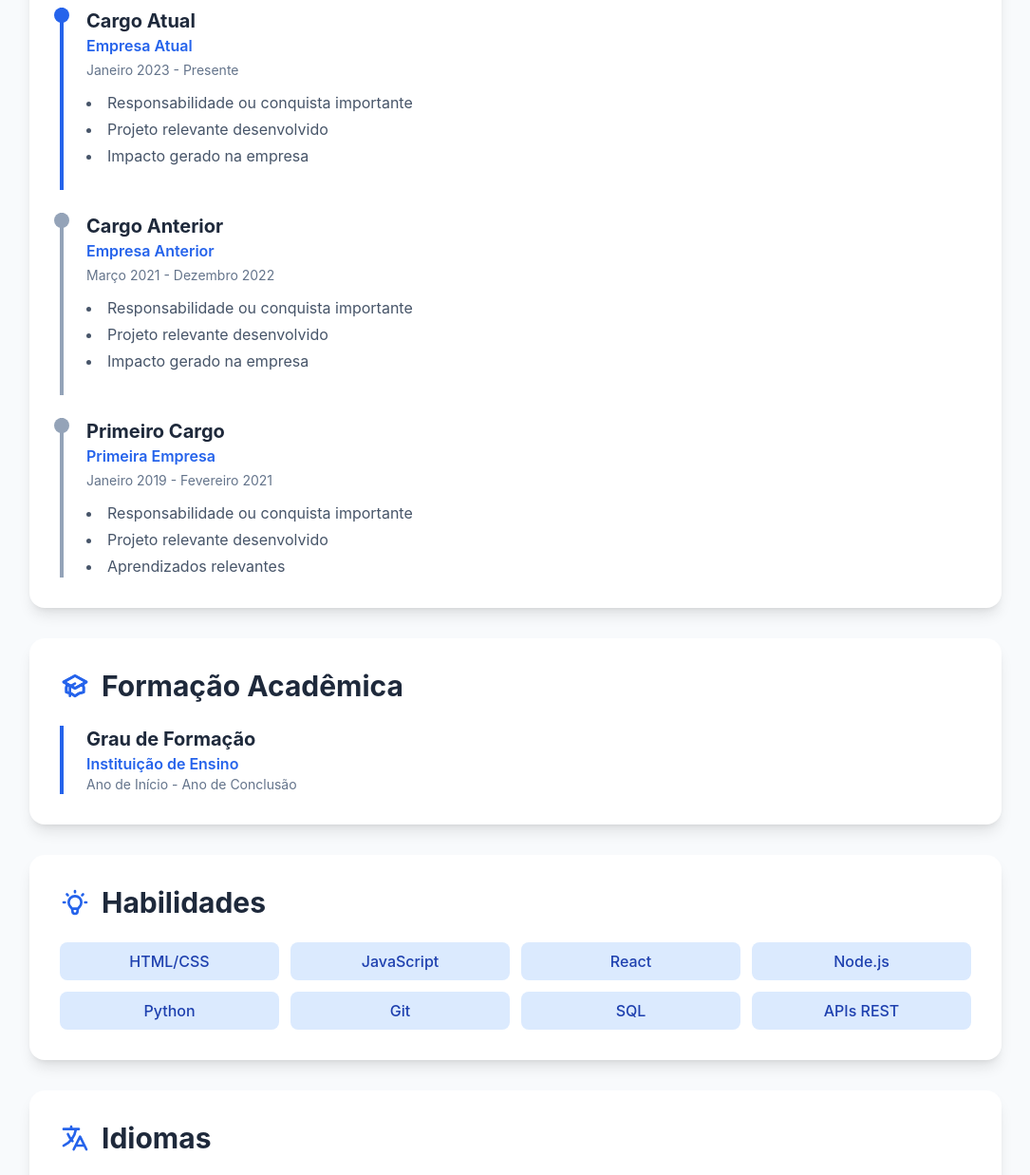
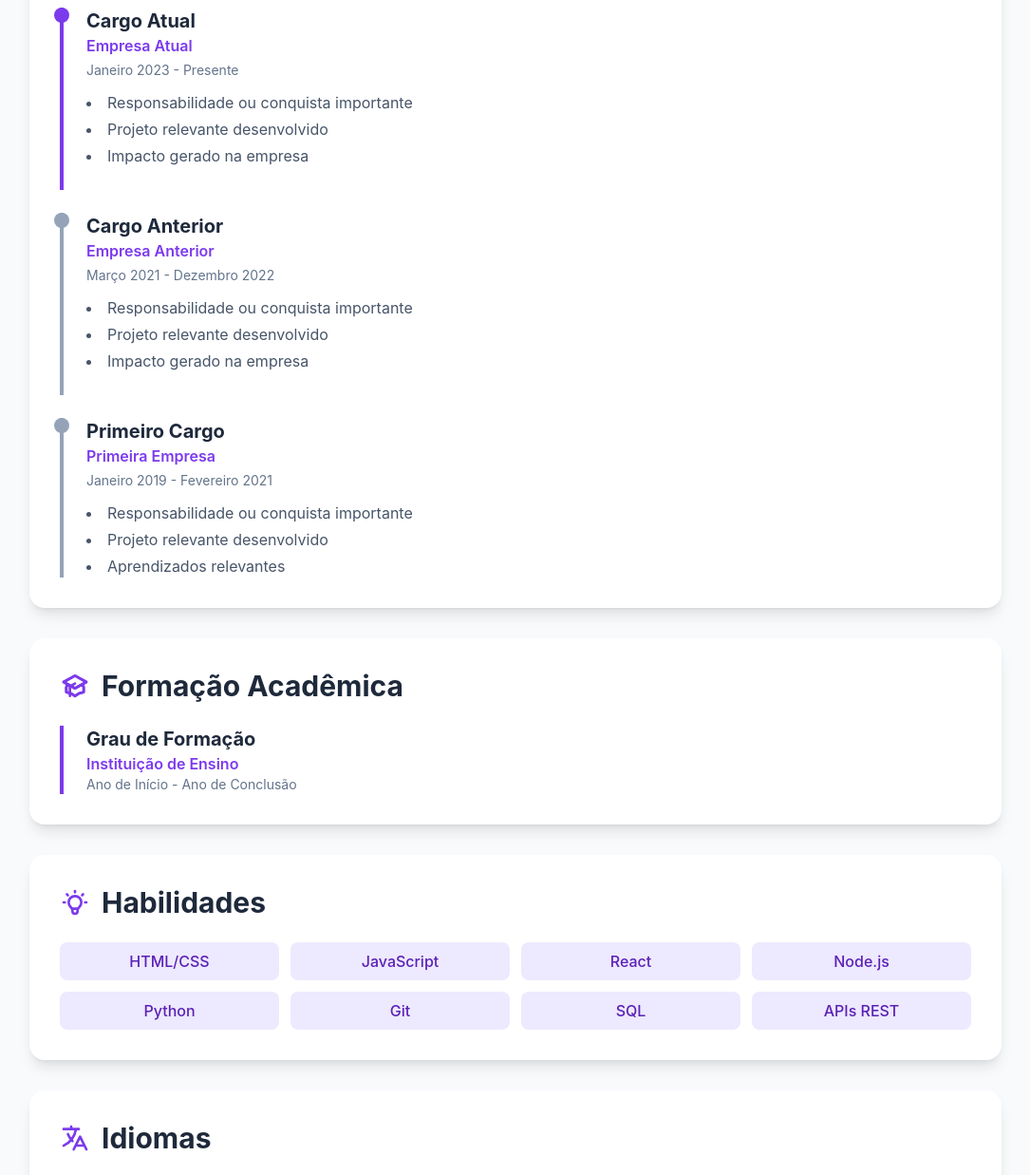
Before and after one commit to ANT-devolper/ANT-devolper.github.io, a plain HTML site: page index.html in a window 1280 px wide. Shown: the part 620-1857 px from the top of the page at 95% size, without its empty margins (97-1182 px from the left). Drawn offline with nearby package versions, Linux system fonts and the light colour scheme.

Commit message:
Atualiza cores do tema para violeta e altera nome exibido para "Augusto"

```diff
--- a/index.html
+++ b/index.html
@@ -34,7 +34,7 @@
     <!-- Toggle Theme Button -->
     <button
       id="themeToggle"
-      class="fixed top-4 right-4 z-50 p-3 rounded-full bg-blue-600 hover:bg-blue-700 text-white shadow-lg transition-all duration-300 hover:scale-110"
+      class="fixed top-4 right-4 z-50 p-3 rounded-full bg-violet-600 hover:bg-violet-700 text-white shadow-lg transition-all duration-300 hover:scale-110"
     >
       <svg
         id="sunIcon"
@@ -73,7 +73,7 @@
           class="bg-white dark:bg-slate-800 rounded-2xl shadow-xl overflow-hidden mb-8 transform transition-all duration-300 hover:shadow-2xl"
         >
           <div
-            class="bg-gradient-to-r from-blue-600 to-blue-800 dark:from-blue-700 dark:to-blue-900 px-8 py-12 sm:px-12"
+            class="bg-gradient-to-r from-violet-600 to-violet-800 dark:from-violet-700 dark:to-violet-900 px-8 py-12 sm:px-12"
           >
             <div class="flex flex-col sm:flex-row items-center gap-8">
               <!-- Foto -->
@@ -88,9 +88,9 @@
               <!-- Informações Principais -->
               <div class="flex-1 text-center sm:text-left">
                 <h1 class="text-4xl sm:text-5xl font-bold text-white mb-2">
-                  Bom dia
+                  Augusto
                 </h1>
-                <p class="text-xl text-blue-100 mb-6">Sua Profissão</p>
+                <p class="text-xl text-violet-100 mb-6">Sua Profissão</p>
 
                 <!-- Contatos -->
                 <div class="flex flex-col sm:flex-row gap-4 text-white">
@@ -112,7 +112,7 @@
                     </svg>
                     <a
                       href="mailto:seu.email@exemplo.com"
-                      class="hover:text-blue-200 transition-colors"
+                      class="hover:text-violet-200 transition-colors"
                       >seu.email@exemplo.com</a
                     >
                   </div>
@@ -134,7 +134,7 @@
                     </svg>
                     <a
                       href="tel:+5511999999999"
-                      class="hover:text-blue-200 transition-colors"
+                      class="hover:text-violet-200 transition-colors"
                       >(11) 99999-9999</a
                     >
                   </div>
@@ -153,7 +153,7 @@
                     <a
                       href="https://www.linkedin.com/in/seu-perfil"
                       target="_blank"
-                      class="hover:text-blue-200 transition-colors"
+                      class="hover:text-violet-200 transition-colors"
                       >linkedin.com/in/seu-perfil</a
                     >
                   </div>
@@ -171,7 +171,7 @@
             class="text-3xl font-bold text-slate-800 dark:text-white mb-4 flex items-center gap-3"
           >
             <svg
-              class="w-8 h-8 text-blue-600 dark:text-blue-400"
+              class="w-8 h-8 text-violet-600 dark:text-violet-400"
               fill="none"
               stroke="currentColor"
               viewBox="0 0 24 24"
@@ -200,7 +200,7 @@
             class="text-3xl font-bold text-slate-800 dark:text-white mb-6 flex items-center gap-3"
           >
             <svg
-              class="w-8 h-8 text-blue-600 dark:text-blue-400"
+              class="w-8 h-8 text-violet-600 dark:text-violet-400"
               fill="none"
               stroke="currentColor"
               viewBox="0 0 24 24"
@@ -218,15 +218,17 @@
           <div class="space-y-6">
             <!-- Experiência 1 -->
             <div
-              class="border-l-4 border-blue-600 dark:border-blue-400 pl-6 pb-6 relative"
+              class="border-l-4 border-violet-600 dark:border-violet-400 pl-6 pb-6 relative"
             >
               <div
-                class="absolute w-4 h-4 bg-blue-600 dark:bg-blue-400 rounded-full -left-[10px] top-0"
+                class="absolute w-4 h-4 bg-violet-600 dark:bg-violet-400 rounded-full -left-[10px] top-0"
               ></div>
               <h3 class="text-xl font-bold text-slate-800 dark:text-white">
                 Cargo Atual
               </h3>
-              <p class="text-blue-600 dark:text-blue-400 font-semibold mb-1">
+              <p
+                class="text-violet-600 dark:text-violet-400 font-semibold mb-1"
+              >
                 Empresa Atual
               </p>
               <p class="text-slate-500 dark:text-slate-400 text-sm mb-3">
@@ -251,7 +253,9 @@
               <h3 class="text-xl font-bold text-slate-800 dark:text-white">
                 Cargo Anterior
               </h3>
-              <p class="text-blue-600 dark:text-blue-400 font-semibold mb-1">
+              <p
+                class="text-violet-600 dark:text-violet-400 font-semibold mb-1"
+              >
                 Empresa Anterior
               </p>
               <p class="text-slate-500 dark:text-slate-400 text-sm mb-3">
@@ -276,7 +280,9 @@
               <h3 class="text-xl font-bold text-slate-800 dark:text-white">
                 Primeiro Cargo
               </h3>
-              <p class="text-blue-600 dark:text-blue-400 font-semibold mb-1">
+              <p
+                class="text-violet-600 dark:text-violet-400 font-semibold mb-1"
+              >
                 Primeira Empresa
               </p>
               <p class="text-slate-500 dark:text-slate-400 text-sm mb-3">
@@ -301,7 +307,7 @@
             class="text-3xl font-bold text-slate-800 dark:text-white mb-6 flex items-center gap-3"
           >
             <svg
-              class="w-8 h-8 text-blue-600 dark:text-blue-400"
+              class="w-8 h-8 text-violet-600 dark:text-violet-400"
               fill="none"
               stroke="currentColor"
               viewBox="0 0 24 24"
@@ -329,11 +335,13 @@
           </h2>
 
           <div class="space-y-4">
-            <div class="border-l-4 border-blue-600 dark:border-blue-400 pl-6">
+            <div
+              class="border-l-4 border-violet-600 dark:border-violet-400 pl-6"
+            >
               <h3 class="text-xl font-bold text-slate-800 dark:text-white">
                 Grau de Formação
               </h3>
-              <p class="text-blue-600 dark:text-blue-400 font-semibold">
+              <p class="text-violet-600 dark:text-violet-400 font-semibold">
                 Instituição de Ensino
               </p>
               <p class="text-slate-500 dark:text-slate-400 text-sm">
@@ -351,7 +359,7 @@
             class="text-3xl font-bold text-slate-800 dark:text-white mb-6 flex items-center gap-3"
           >
             <svg
-              class="w-8 h-8 text-blue-600 dark:text-blue-400"
+              class="w-8 h-8 text-violet-600 dark:text-violet-400"
               fill="none"
               stroke="currentColor"
               viewBox="0 0 24 24"
@@ -368,35 +376,35 @@
 
           <div class="grid grid-cols-2 sm:grid-cols-3 md:grid-cols-4 gap-3">
             <span
-              class="px-4 py-2 bg-blue-100 dark:bg-blue-900 text-blue-800 dark:text-blue-200 rounded-lg text-center font-medium hover:scale-105 transition-transform"
+              class="px-4 py-2 bg-violet-100 dark:bg-violet-900 text-violet-800 dark:text-violet-200 rounded-lg text-center font-medium hover:scale-105 transition-transform"
               >HTML/CSS</span
             >
             <span
-              class="px-4 py-2 bg-blue-100 dark:bg-blue-900 text-blue-800 dark:text-blue-200 rounded-lg text-center font-medium hover:scale-105 transition-transform"
+              class="px-4 py-2 bg-violet-100 dark:bg-violet-900 text-violet-800 dark:text-violet-200 rounded-lg text-center font-medium hover:scale-105 transition-transform"
               >JavaScript</span
             >
             <span
-              class="px-4 py-2 bg-blue-100 dark:bg-blue-900 text-blue-800 dark:text-blue-200 rounded-lg text-center font-medium hover:scale-105 transition-transform"
+              class="px-4 py-2 bg-violet-100 dark:bg-violet-900 text-violet-800 dark:text-violet-200 rounded-lg text-center font-medium hover:scale-105 transition-transform"
               >React</span
             >
             <span
-              class="px-4 py-2 bg-blue-100 dark:bg-blue-900 text-blue-800 dark:text-blue-200 rounded-lg text-center font-medium hover:scale-105 transition-transform"
+              class="px-4 py-2 bg-violet-100 dark:bg-violet-900 text-violet-800 dark:text-violet-200 rounded-lg text-center font-medium hover:scale-105 transition-transform"
               >Node.js</span
             >
             <span
-              class="px-4 py-2 bg-blue-100 dark:bg-blue-900 text-blue-800 dark:text-blue-200 rounded-lg text-center font-medium hover:scale-105 transition-transform"
+              class="px-4 py-2 bg-violet-100 dark:bg-violet-900 text-violet-800 dark:text-violet-200 rounded-lg text-center font-medium hover:scale-105 transition-transform"
               >Python</span
             >
             <span
-              class="px-4 py-2 bg-blue-100 dark:bg-blue-900 text-blue-800 dark:text-blue-200 rounded-lg text-center font-medium hover:scale-105 transition-transform"
+              class="px-4 py-2 bg-violet-100 dark:bg-violet-900 text-violet-800 dark:text-violet-200 rounded-lg text-center font-medium hover:scale-105 transition-transform"
               >Git</span
             >
             <span
-              class="px-4 py-2 bg-blue-100 dark:bg-blue-900 text-blue-800 dark:text-blue-200 rounded-lg text-center font-medium hover:scale-105 transition-transform"
+              class="px-4 py-2 bg-violet-100 dark:bg-violet-900 text-violet-800 dark:text-violet-200 rounded-lg text-center font-medium hover:scale-105 transition-transform"
               >SQL</span
             >
             <span
-              class="px-4 py-2 bg-blue-100 dark:bg-blue-900 text-blue-800 dark:text-blue-200 rounded-lg text-center font-medium hover:scale-105 transition-transform"
+              class="px-4 py-2 bg-violet-100 dark:bg-violet-900 text-violet-800 dark:text-violet-200 rounded-lg text-center font-medium hover:scale-105 transition-transform"
               >APIs REST</span
             >
           </div>
@@ -410,7 +418,7 @@
             class="text-3xl font-bold text-slate-800 dark:text-white mb-6 flex items-center gap-3"
           >
             <svg
-              class="w-8 h-8 text-blue-600 dark:text-blue-400"
+              class="w-8 h-8 text-violet-600 dark:text-violet-400"
               fill="none"
               stroke="currentColor"
               viewBox="0 0 24 24"
```
